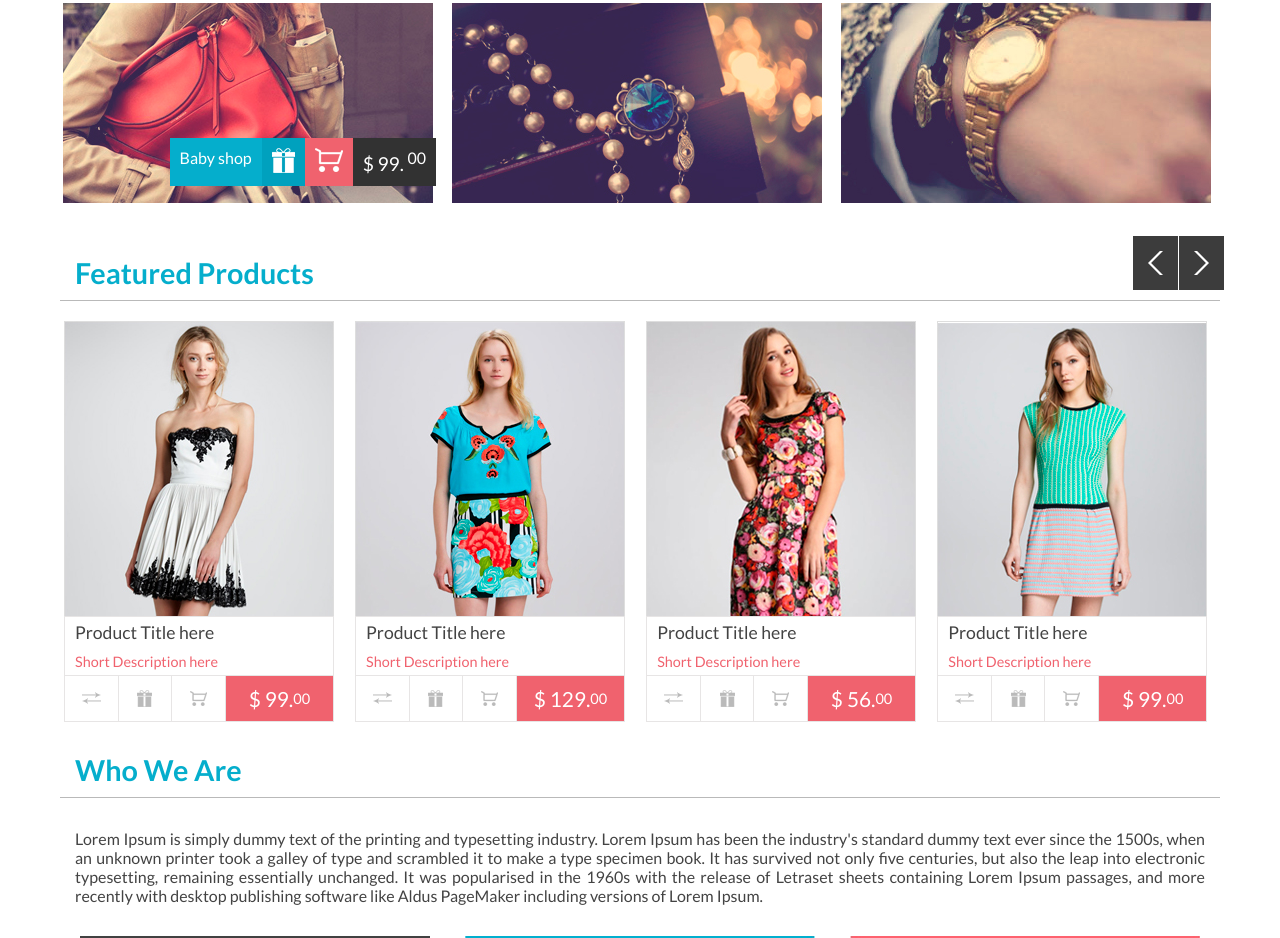
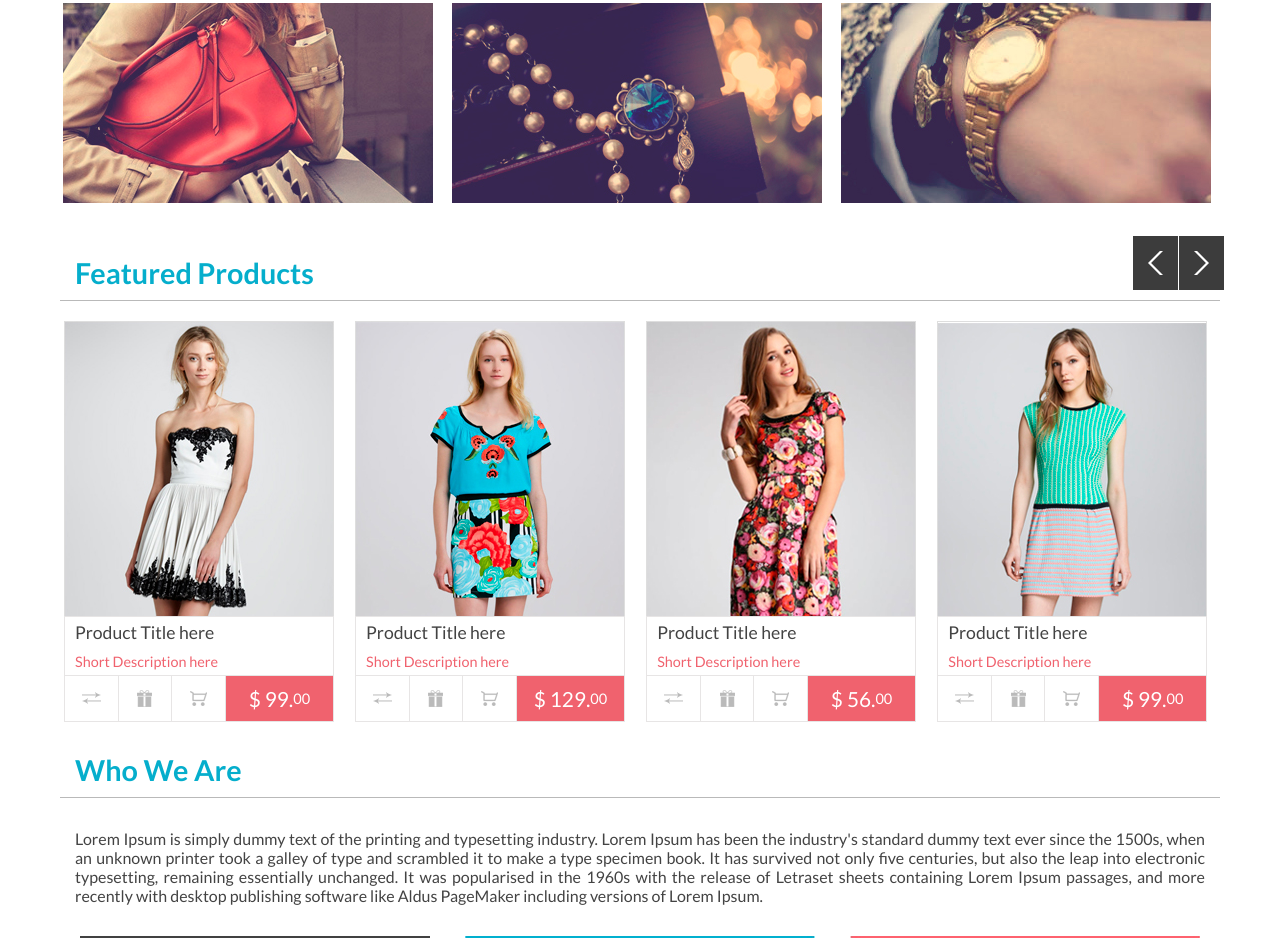
Before and after one commit to stelex98/sait6, a plain HTML site: page index.html in a window 1280 px wide. Shown: the part 1438-2376 px from the top of the page. Drawn offline with Linux system fonts and the light colour scheme.

Commit message:
Update index.html

```diff
--- a/index.html
+++ b/index.html
@@ -164,12 +164,12 @@
                 <div class="carousel__list-products" id="slide1">
                 <span class="product__cart-new">
                     <img  class="product__cart-new_img" src="images/np1.jpg" alt="new product">
-                    <div class="little-cart-stripe new-product">
+                    <!-- <div class="little-cart-stripe new-product">
                         <p class="stripe__text-blue">Baby shop</p>
                         <p class="stripe__whish"><img src="images/whishlist.png" alt="whishlist"></p>
                         <p class="stripe__cart"><img src="images/cart.png" alt="cart"></p>
                         <p class="stripe__price">$ 99. <sup>00</sup></p>
-                    </div>
+                    </div> -->
                 </span>
                 <span class="product__cart-new">
                     <img class="product__cart-new_img" src="images/np2.jpg" alt="new product">
```
